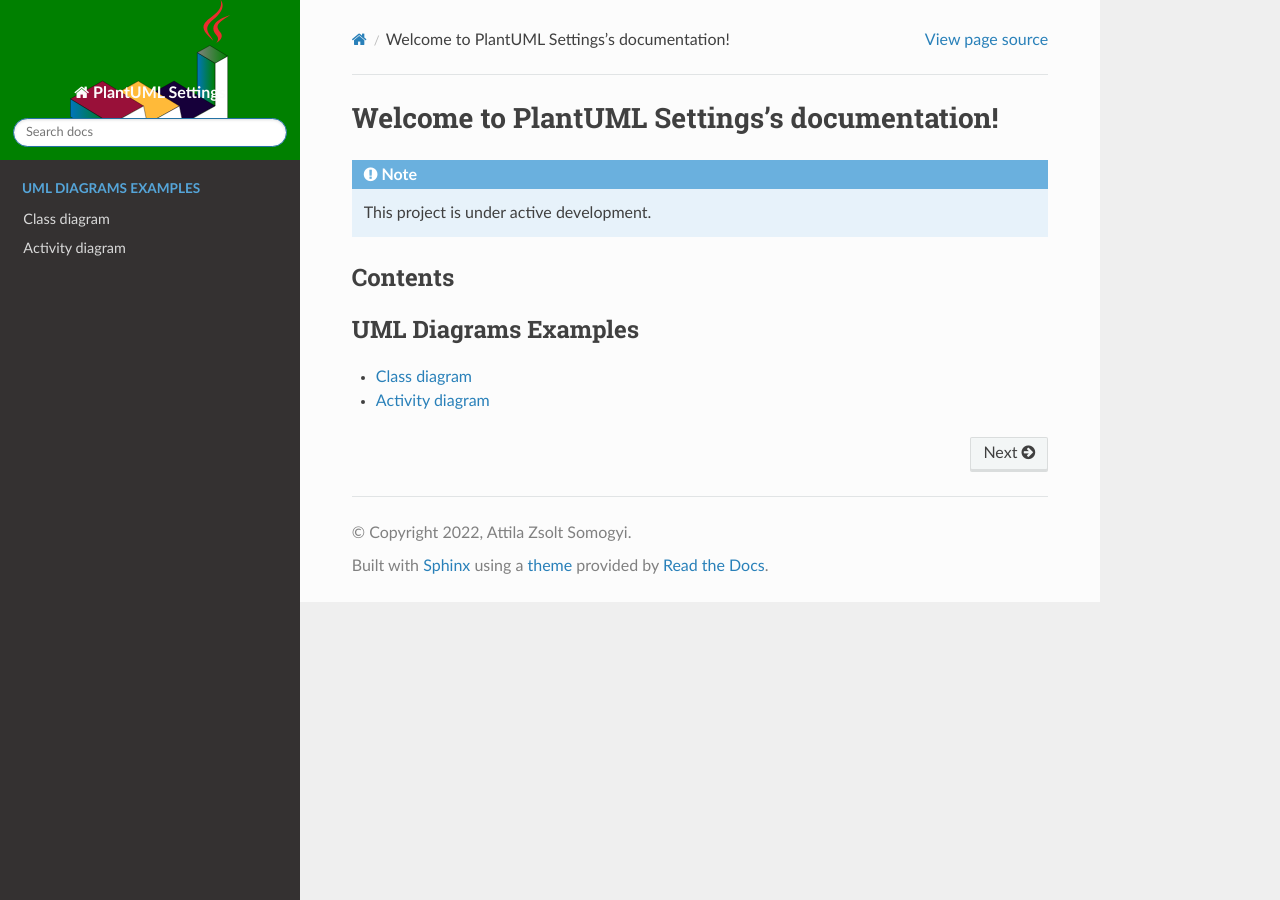
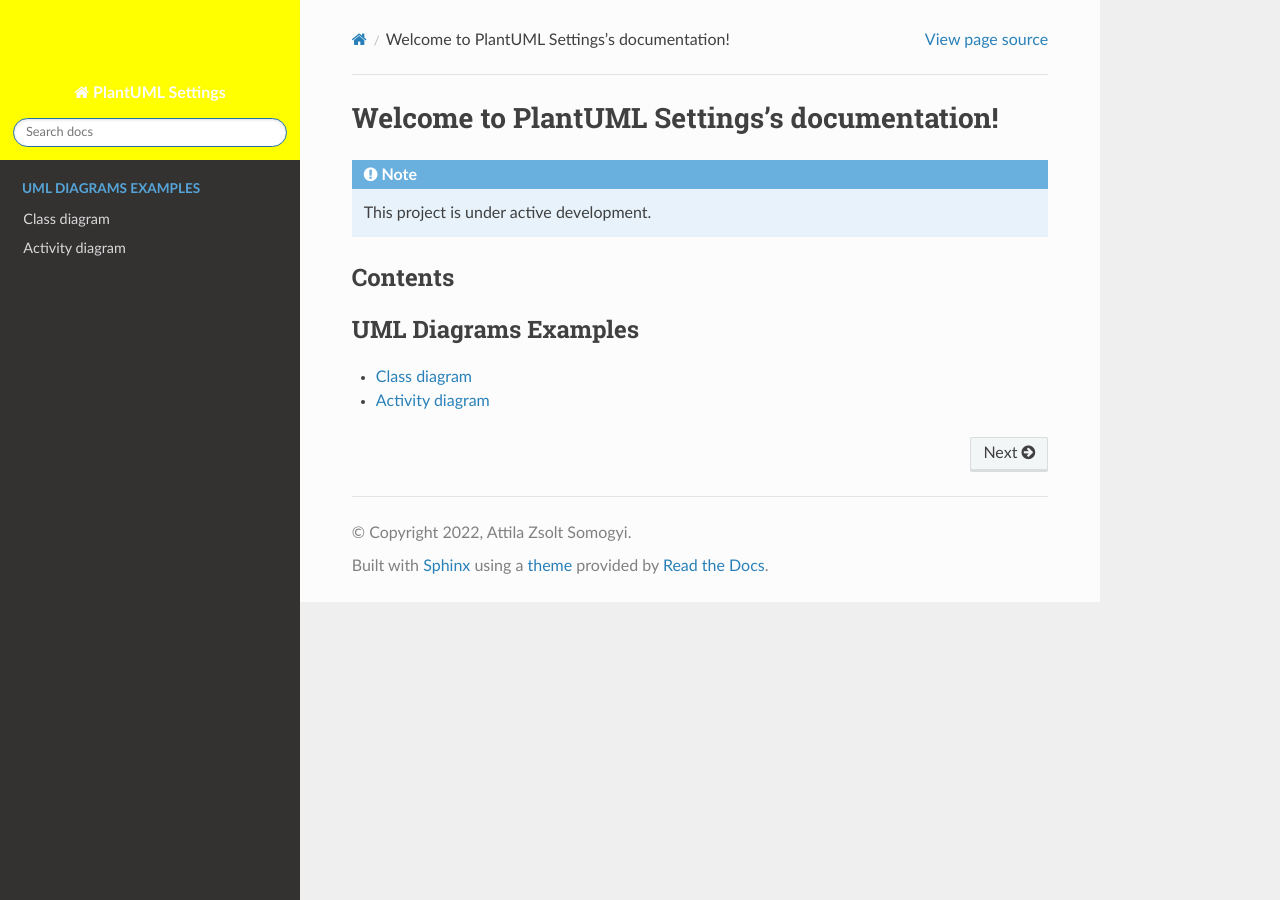
Before and after one commit to attilasomogyi/plantuml-settings, a Sphinx documentation site: the page built from docs/source/index.rst, in a window 1280 px wide. Built offline with Sphinx 7.4.7 and the Read the Docs theme 2.0.0, drawn with Linux system fonts in a browser that asks for light colours.

Commit message:
docs: correct logo

```diff
--- a/docs/source/_static/css/costum.css
+++ b/docs/source/_static/css/costum.css
@@ -1,8 +1,8 @@
 .wy-side-nav-search {
     padding-top: 5em;
-    background-image: url("/_static/images/plantuml-logo.svg");
+    background-image: url("/plantuml-settings/_static/images/plantuml-logo.svg");
     background-position: top;
     background-repeat: no-repeat;
     background-size: 10em auto;
-    background-color: green;
+    background-color: yellow;
   }
```
